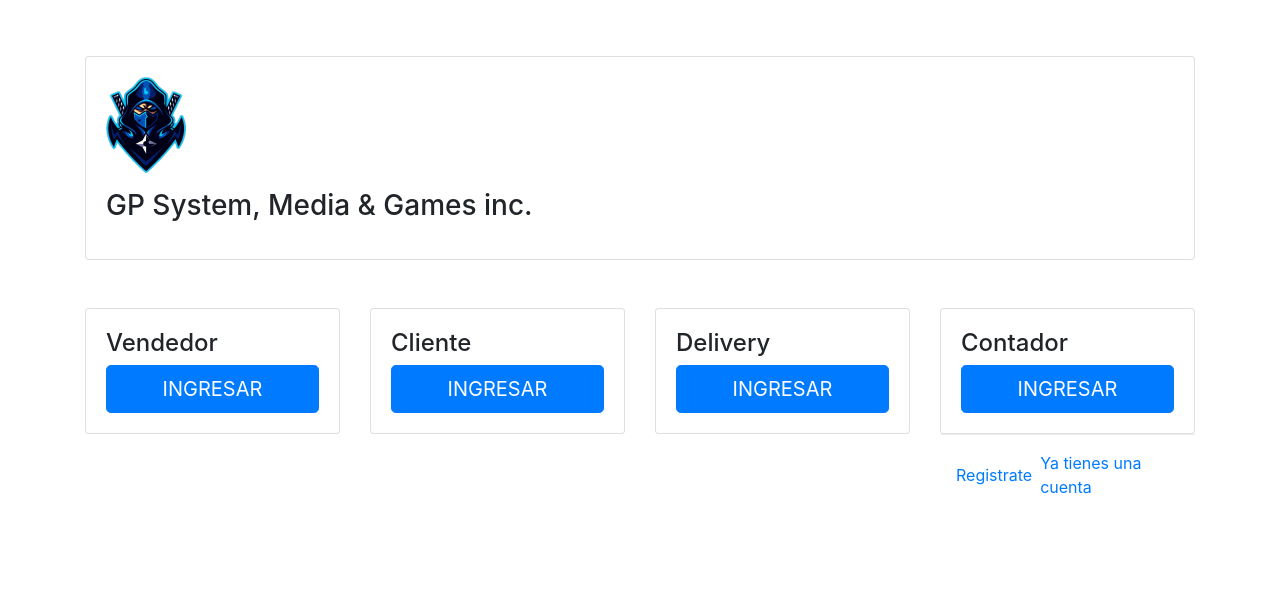
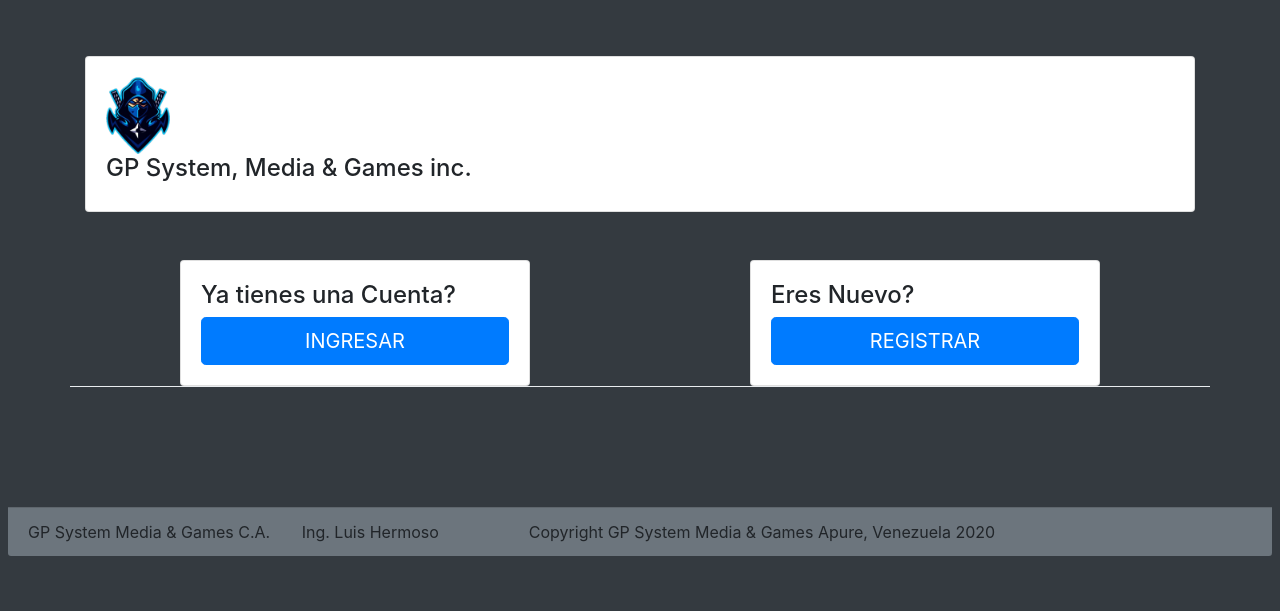
Before and after one commit to Uriell77/FlaskApp, a Flask app: page / in a window 1280 px wide. Shown: the top 611 px of the page. Run offline with Flask 2, Linux system fonts and the light colour scheme; some libraries are stand-ins or nearby versions.

Commit message:
dos botones de entrada

```diff
--- a/la_app/login/views.py
+++ b/la_app/login/views.py
@@ -3,9 +3,11 @@
 from la_app import register
 from flask import render_template, request, flash, redirect, url_for
 from ..register.models import *
+from . import login
+
 
 #primera vista de la app
-@register.route('/login', methods=['GET','POST'])
+@login.route('/login', methods=['GET','POST'])
 def login():
 	if request.method == 'POST':
 		nombre = request.form['nombre']
@@ -15,6 +17,7 @@ def login():
 		confirm = request.form['repassword']
 
 		user = usuario(nombre, apellido, correo, password, confirm)
+
 		if user.booleano():
 			mens = "Te haz registrado correctamente"
 			flash(mens)
--- a/la_app/register/views.py
+++ b/la_app/register/views.py
@@ -1,6 +1,7 @@
 
 #importo el blueprint register
 from la_app import register
+from . import register
 from flask import render_template, request, flash
 
 #primera vista de la app
--- a/la_app/templates/base.html
+++ b/la_app/templates/base.html
@@ -19,7 +19,7 @@
             </meta>
         </meta>
     </head>
-    <body class="p-md-2">
+    <body class="p-md-2 bg-dark">
         {% block content %}
 
         {% endblock %}
@@ -32,4 +32,10 @@
         <script crossorigin="anonymous" integrity="sha384-wfSDF2E50Y2D1uUdj0O3uMBJnjuUD4Ih7YwaYd1iqfktj0Uod8GCExl3Og8ifwB6" src="https://stackpath.bootstrapcdn.com/bootstrap/4.4.1/js/bootstrap.min.js">
         </script>
     </body>
+    <div class="card-footer bg-secondary my-lg-5 m-auto">
+        GP System Media & Games C.A.
+         Ing. Luis Hermoso
+        Copyright GP System Media & Games
+        Apure, Venezuela 2020
+    </div>
 </html>
--- a/la_app/templates/entrada.html
+++ b/la_app/templates/entrada.html
@@ -9,72 +9,44 @@
         <div class="col-sm-12 col-md-12 col-lg-12 mx-auto">
             <div class="card card-singnin my-5">
                 <div class="card-body col-md-12 col-lg-12">
-                    <img class="card-img position-relative" src="static/img/logoninja.png" style="max-width: 5rem;">
+                    <img class="card-img position-sticky" src="static/img/logoninja.png" style="max-width: 4rem;">
+                        <h4>
+                            GP System, Media & Games inc.
+                        </h4>
                     </img>
-                    <p>
-                        <h3>
-                            GP System, Media & Games inc.
-                        </h3>
-                    </p>
                 </div>
             </div>
         </div>
     </div>
     <div class="row">
-        <div class="col-sm-12 col-md-12 col-lg-3 mx-auto">
+        <div class="col-sm-12 col-md-12 col-lg-4 mx-auto">
             <div class="card card-singnin">
                 <div class="card-body col-md-12 col-lg-12">
                     <h4>
-                        Vendedor
+                        Ya tienes una Cuenta?
                     </h4>
-                    <button class="btn btn-lg btn-primary btn-block text-uppercase" type="submit">
+                    <button class="btn btn-lg btn-primary btn-block text-uppercase" onclick="location.href='/login'" type="submit">
                         Ingresar
                     </button>
                 </div>
             </div>
         </div>
-        <div class="col-sm-12 col-md-12 col-lg-3 mx-auto">
+        <div class="col-sm-12 col-md-12 col-lg-4 mx-auto">
             <div class="card card-singnin">
                 <div class="card-body col-md-12 col-lg-12">
                     <h4>
-                        Cliente
+                        Eres Nuevo?
                     </h4>
-                    <button class="btn btn-lg btn-primary btn-block text-uppercase" type="submit">
-                        Ingresar
+                    <button class="btn btn-lg btn-primary btn-block text-uppercase" onclick="location.href='/reg'" type="button">
+                        Registrar
                     </button>
                 </div>
             </div>
         </div>
-        <div class="col-sm-12 col-md-12 col-lg-3 mx-auto">
-            <div class="card card-singnin">
-                <div class="card-body col-md-12 col-lg-12">
-                    <h4>
-                        Delivery
-                    </h4>
-                    <button class="btn btn-lg btn-primary btn-block text-uppercase" type="submit">
-                        Ingresar
-                    </button>
-                </div>
-            </div>
-        </div>
-        <div class="col-sm-12 col-md-12 col-lg-3 mx-auto">
-            <div class="card card-singnin">
-                <div class="card-body col-md-12 col-lg-12">
-                    <h4>
-                        Contador
-                    </h4>
-                    <button class="btn btn-lg btn-primary btn-block text-uppercase" type="submit">
-                        Ingresar
-                    </button>
-                </div>
-            </div>
-            <div class="modal-footer">
-                <a href="/reg" onclick="register">
-                    Registrate
-                </a>
-                <a href="/login" onclick="login">
-                    Ya tienes una cuenta
-                </a>
+    </div>
+    <div class="row">
+        <div class="modal-footer col-sm-12 col-md-12 col-lg-12 mx-auto">
+            <div class="card-body col-md-12 col-lg-12">
             </div>
         </div>
     </div>
--- a/la_app/templates/ini.html
+++ /dev/null
@@ -1 +0,0 @@
-{% extends './base.html' %}
```
Also changed, not shown: la_app/login/templates/login.html (+14 -13 lines), la_app/register/templates/register.html (+9 -6 lines).
